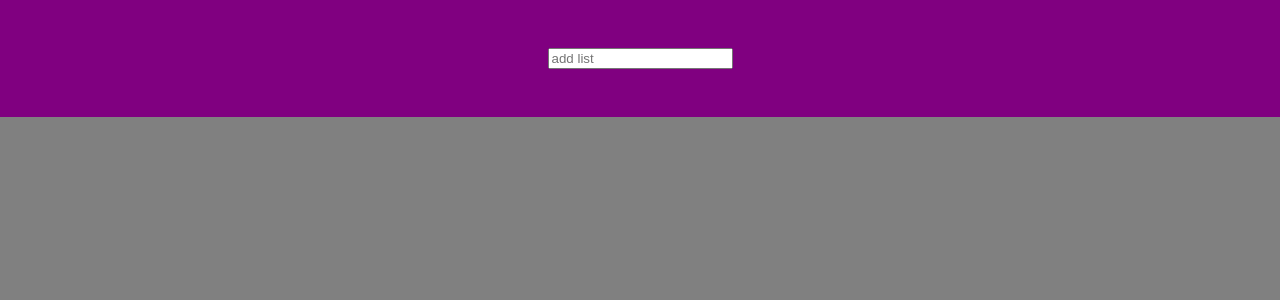
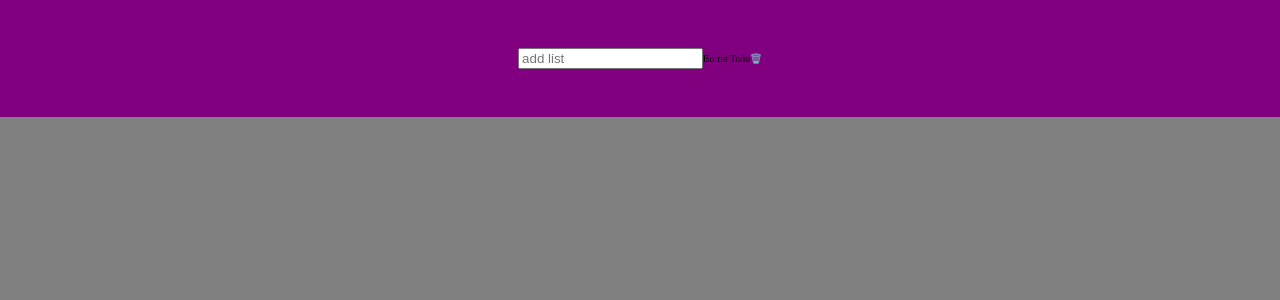
Before and after one commit to Alcuavi/scrumBoard, an Angular app: page / in a window 1280 px wide. Shown: the top 300 px of the page. Built offline with nearby package versions, Linux system fonts and the light colour scheme.

Commit message:
Borrar todo creado y guarda en localStorage

```diff
--- a/src/app/app.component.html
+++ b/src/app/app.component.html
@@ -3,6 +3,7 @@
          placeholder="add list"
          [(ngModel)]="newListText"
          (keyup.enter)="addList()">
+  <remove-button (action)="removeAllLists()" text="Borrar Todo"></remove-button>
 </header>
 
 <section class="lists">
--- a/src/app/app.component.ts
+++ b/src/app/app.component.ts
@@ -53,4 +53,10 @@ export class AppComponent {
     });
     this.saveModel();
   }
+  removeAllLists() {
+      if (confirm('¿Estás seguro?')) {
+        this.lists = [];
+        this.saveModel();
+      }
+  }
 }
--- a/src/app/remove-button/remove-button.component.html
+++ b/src/app/remove-button/remove-button.component.html
@@ -1 +1 @@
-<span class="removeButton" (click)="emitAction()"> 🗑️ </span>
+<span class="removeButton" (click)="emitAction()"> <span>{{text}}</span>🗑️ </span>
--- a/src/app/remove-button/remove-button.component.ts
+++ b/src/app/remove-button/remove-button.component.ts
@@ -1,4 +1,4 @@
-import { Component, Output, EventEmitter } from '@angular/core';
+import { Component, Output, EventEmitter, Input } from '@angular/core';
 
 @Component({
   selector: 'remove-button',
@@ -7,6 +7,7 @@ import { Component, Output, EventEmitter } from '@angular/core';
 })
 export class RemoveButtonComponent {
   @Output() action = new EventEmitter();
+  @Input() text: string;
   emitAction() {
     this.action.emit();
   }
```
